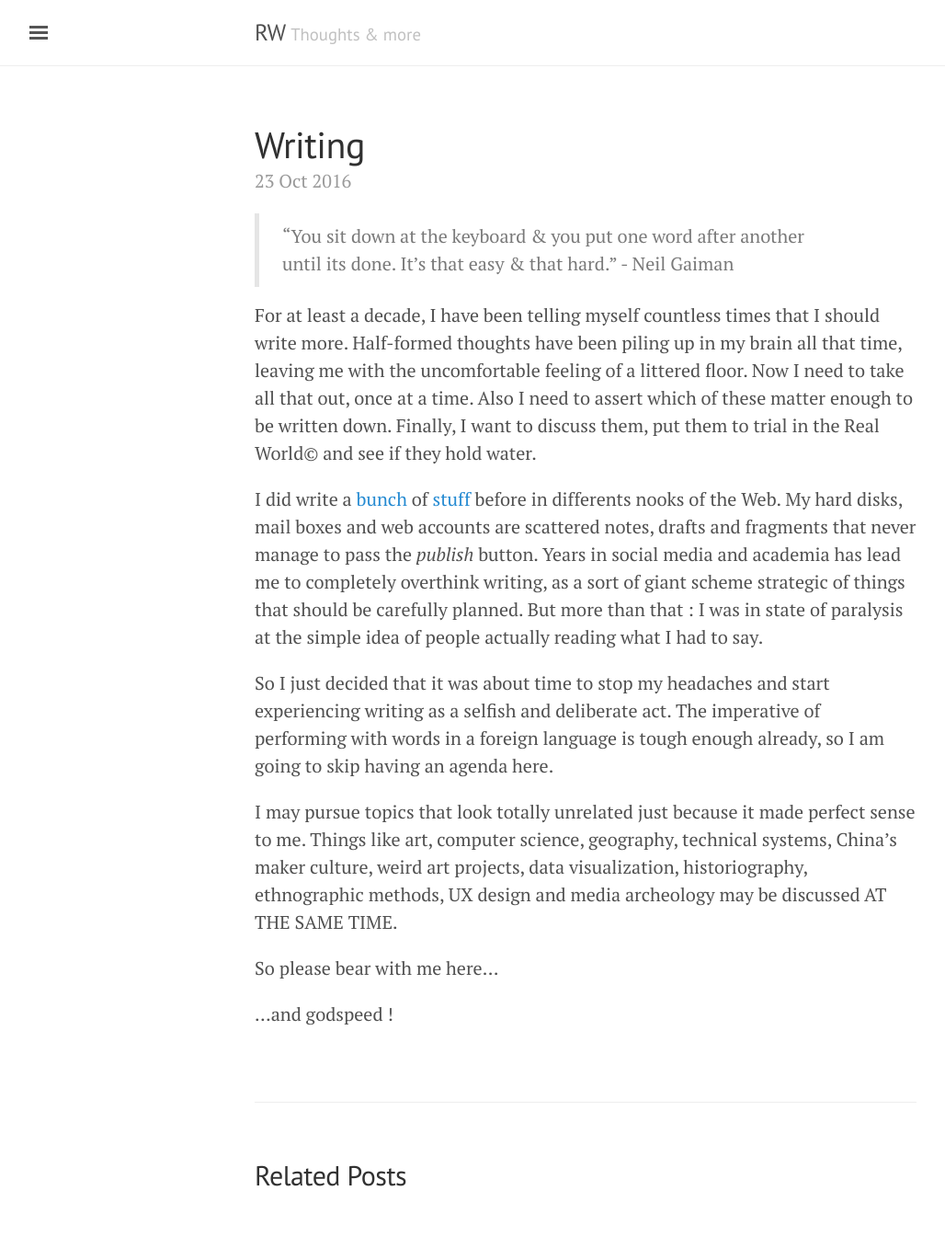
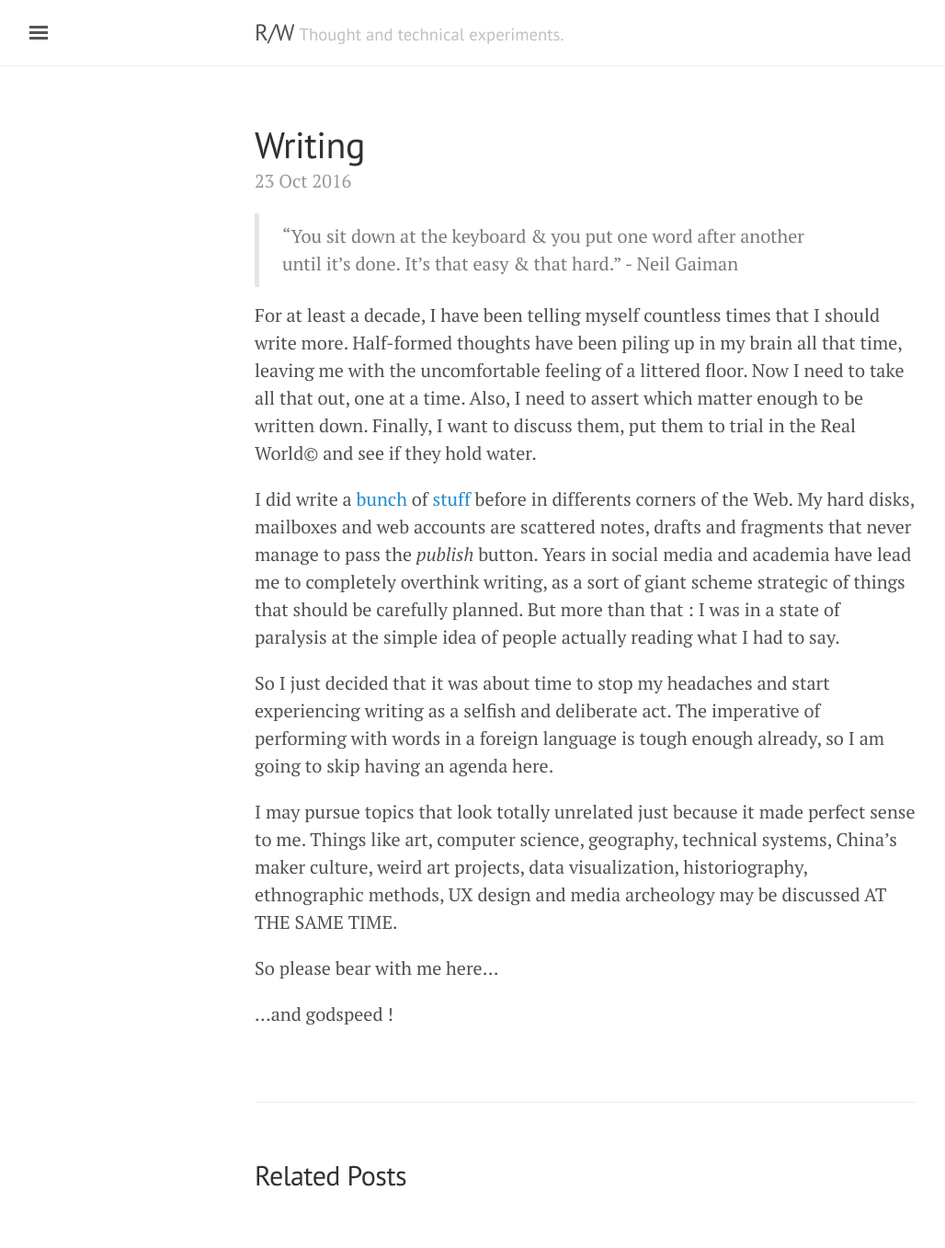
Before and after one commit to clemsos/rw, a Jekyll site: the page built from _posts/2016-10-23-start-writing.md, in a window 1280 px wide. Shown: the whole page at 92% size, without its empty margins (3-1031 px from the left). Built offline with Jekyll 4.4.1, drawn with Linux system fonts in a browser that asks for light colours.

Commit message:
better tagline + fix english in post

```diff
--- a/_config.yml
+++ b/_config.yml
@@ -3,9 +3,9 @@
 permalink:           :year/:month/:title/
 
 # Setup
-title:               RW
-tagline:             'Thoughts & more'
-description:         'The place where Clément Renaud write stuff about what he does, thinks, etc.'
+title:               R/W
+tagline:             'Thought and technical experiments.'
+description:         'The place where Clément Renaud write stuff about his current thoughts, works, projects, etc.'
 url:                 http://clementrenaud.com/rw
 baseurl:             '/rw'
 
--- a/_posts/2016-10-23-start-writing.md
+++ b/_posts/2016-10-23-start-writing.md
@@ -3,12 +3,12 @@ title: Writing
 layout: post
 ---
 
-> "You sit down at the keyboard & you put one word after another until its done. It's that easy & that hard." - Neil Gaiman
+> "You sit down at the keyboard & you put one word after another until it's done. It's that easy & that hard." - Neil Gaiman
 
 
-For at least a decade, I have been telling myself countless times that I should write more. Half-formed thoughts have been piling up in my brain all that time, leaving me with the uncomfortable feeling of a littered floor. Now I need to take all that out, once at a time. Also I need to assert which of these matter enough to be written down. Finally, I want to discuss them, put them to trial in the Real World© and see if they hold water.
+For at least a decade, I have been telling myself countless times that I should write more. Half-formed thoughts have been piling up in my brain all that time, leaving me with the uncomfortable feeling of a littered floor. Now I need to take all that out, one at a time. Also, I need to assert which matter enough to be written down. Finally, I want to discuss them, put them to trial in the Real World© and see if they hold water.
 
-I did write a [bunch](https://www.quora.com/profile/Cl%C3%A9ment-Renaud) of [stuff](http://clementrenaud.com/write) before in differents nooks of the Web. My hard disks, mail boxes and web accounts are scattered notes, drafts and fragments that never manage to pass the *publish* button. Years in social media and academia has lead me to completely overthink writing, as a sort of giant scheme strategic of things that should be carefully planned. But more than that : I was in state of paralysis at the simple idea of people actually reading what I had to say.
+I did write a [bunch](https://www.quora.com/profile/Cl%C3%A9ment-Renaud) of [stuff](http://clementrenaud.com/write) before in differents corners of the Web. My hard disks, mailboxes and web accounts are scattered notes, drafts and fragments that never manage to pass the *publish* button. Years in social media and academia have lead me to completely overthink writing, as a sort of giant scheme strategic of things that should be carefully planned. But more than that : I was in a state of paralysis at the simple idea of people actually reading what I had to say.
 
 So I just decided that it was about time to stop my headaches and start experiencing writing as a selfish and deliberate act. The imperative of performing with words in a foreign language is tough enough already, so I am going to skip having an agenda here.
 
```
